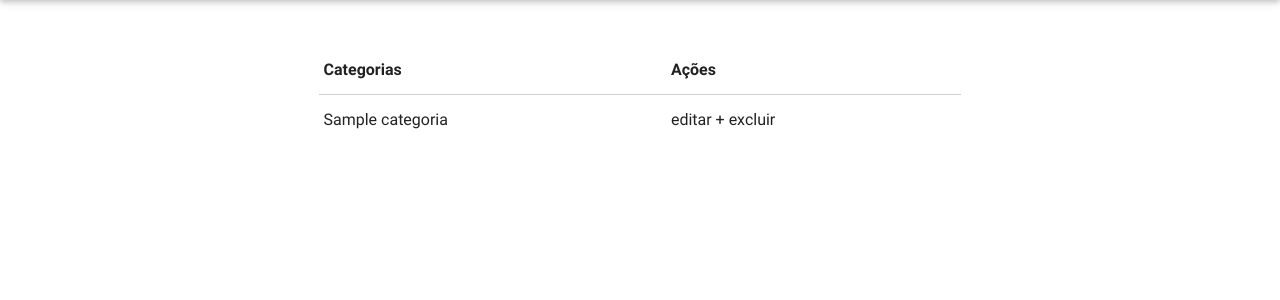
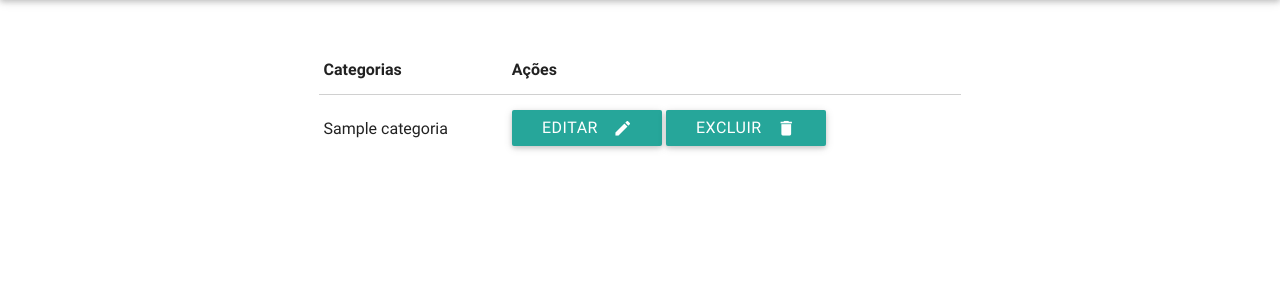
Before and after one commit to felipefo/gde, a Django app: page /categorias_list/ in a window 1280 px wide. Shown: the part 64-364 px from the top of the page. Run offline with Django 3.2, Linux system fonts and the light colour scheme; tables that the repository leaves empty hold one stand-in row (values such as "Sample post").

Commit message:
Exclusao das categorias cadastradas.

```diff
--- a/app/templates/categorias_list.html
+++ b/app/templates/categorias_list.html
@@ -20,7 +20,15 @@
                         {% for categoria in categorias %}
                         <tr>
                             <td>{{ categoria }}</td>
-                            <td> editar + excluir</td>
+                            <td>
+                                <a class="btn waves-effect waves-light" href="{% url 'categoria_edit' pk=categoria.pk %}">Editar
+                                    <i class="material-icons right">mode_edit</i>
+                                </a>
+
+                                 <a class="btn waves-effect waves-light" href="{% url 'categoria_remove' pk=categoria.pk %}">Excluir
+                                    <i class="material-icons right">delete</i>
+                                </a>
+                            </td>
                         </tr>
                         {% endfor %}
                     </tbody>
--- a/app/views.py
+++ b/app/views.py
@@ -1,5 +1,5 @@
 from .models import Categoria
-from django.shortcuts import render
+from django.shortcuts import render, get_object_or_404, redirect
 
 
 def categoria(request):
@@ -8,6 +8,23 @@ def categoria(request):
         Categoria.objects.create(nome=nome)
     return render(request, 'categoria.html', {})
 
+
 def categorias_list(request):
     categorias = Categoria.objects.all
     return render(request, 'categorias_list.html', {'categorias': categorias})
+
+
+def categoria_remove(request, pk):
+    categoria = get_object_or_404(Categoria, pk=pk)
+    categoria.delete()
+    return redirect('app.views.categorias_list')
+
+
+def categoria_edit(request, pk):
+    categoria = get_object_or_404(Categoria, pk=pk)
+    if request.POST:
+        nome = request.POST.get('nome', None)
+        # categoria = Categoria.objects.get(id=pk)
+        categoria.nome = nome
+        categoria.save()
+    return render(request, 'editarCategoria.html', {'categoria': categoria})
--- a/gde/urls.py
+++ b/gde/urls.py
@@ -13,8 +13,7 @@ Including another URLconf
     1. Import the include() function: from django.conf.urls import url, include
     2. Add a URL to urlpatterns:  url(r'^blog/', include('blog.urls'))
 """
-from app.views import categoria
-from app.views import categorias_list
+from app.views import *
 from django.conf.urls import url
 from django.contrib import admin
 from django.conf import settings
@@ -26,5 +25,7 @@ urlpatterns = [
                   url(r'^login/$', auth_views.login, {'template_name': 'login.html'}),
                   url(r'^logout/$', auth_views.logout, {'next_page': '/login/'}),
                   url(r'^categoria/$', categoria),
+                  url(r'^categoria/(?P<pk>\d+)/edit/$', categoria_edit, name='categoria_edit'),
                   url(r'^categorias_list/$', categorias_list),
+                  url(r'^categoria/(?P<pk>\d+)/remove/$', categoria_remove, name='categoria_remove'),
               ] + static(settings.STATIC_URL, document_root=settings.STATIC_ROOT)
```
Also changed, not shown: app/templates/editarCategoria.html (added, +25 -0 lines).
